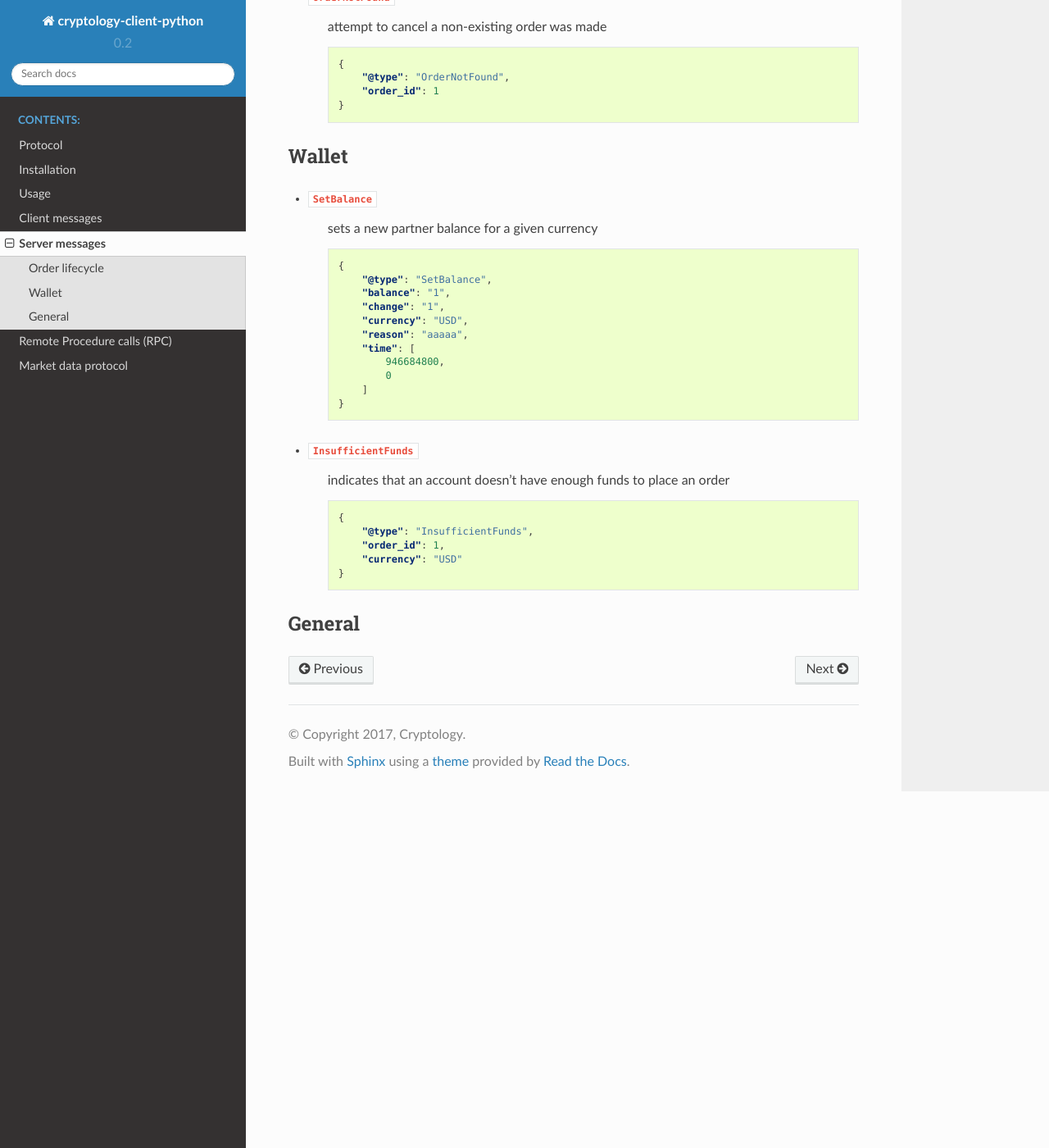
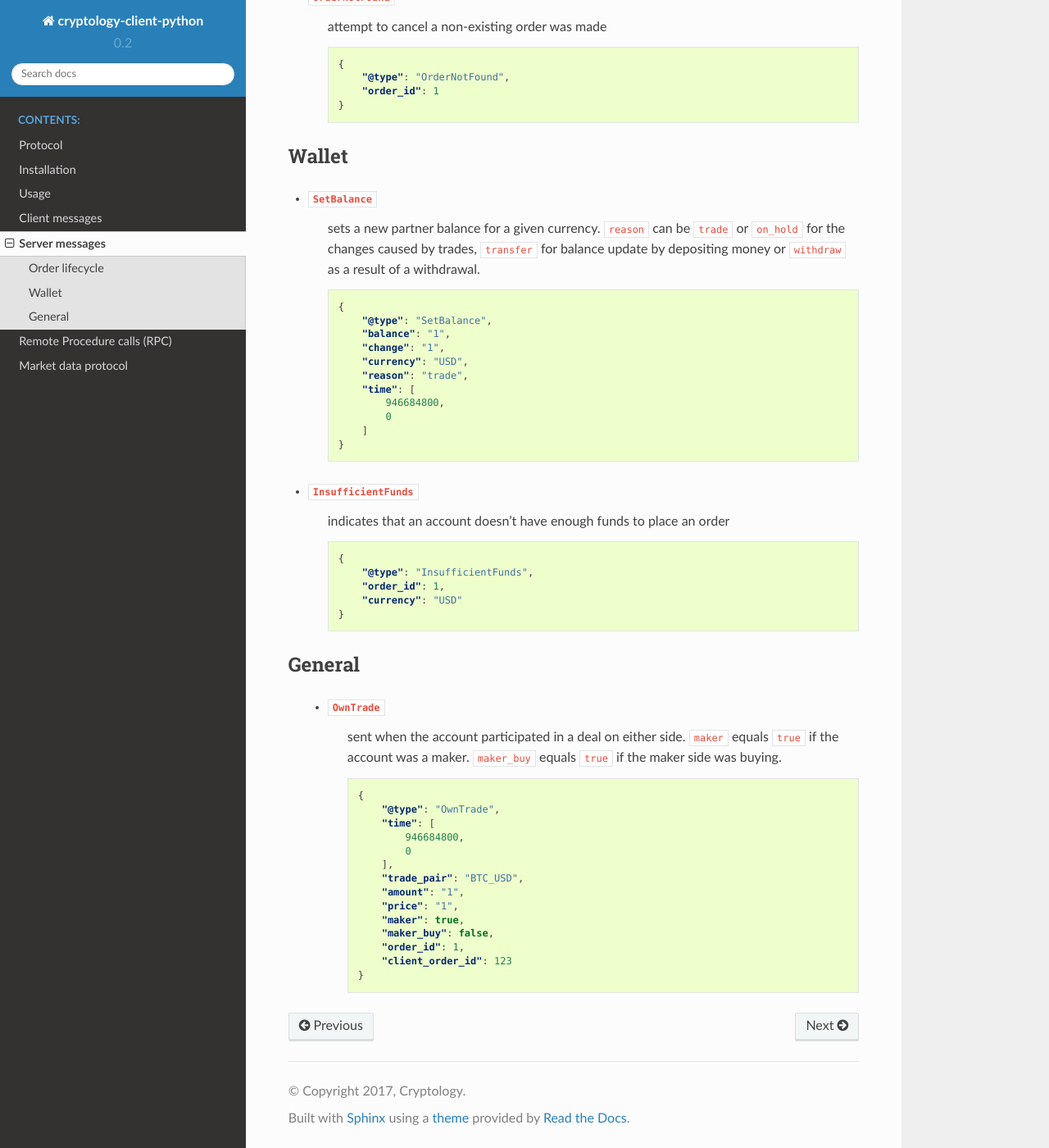
Before and after one commit to CryptologyExchange/cryptology-client-python, a Sphinx documentation site: the page built from docs/server_messages.rst, in a window 1280 px wide and 1400 px high, scrolled down 1716 px. Shown: the whole window at 82% size. Built offline with Sphinx 7.4.7 and the Read the Docs theme 2.0.0, drawn with Linux system fonts in a browser that asks for light colours.

Commit message:
OwnTrade description in docs

```diff
--- a/docs/server_messages.rst
+++ b/docs/server_messages.rst
@@ -102,7 +102,10 @@ Wallet
 ======
 
 - ``SetBalance``
-    sets a new partner balance for a given currency
+    sets a new partner balance for a given currency.
+    ``reason`` can be ``trade`` or ``on_hold`` for the changes caused by trades,
+    ``transfer`` for balance update by depositing money or
+    ``withdraw`` as a result of a withdrawal.
 
     .. code-block:: json
 
@@ -111,7 +114,7 @@ Wallet
             "balance": "1",
             "change": "1",
             "currency": "USD",
-            "reason": "aaaaa",
+            "reason": "trade",
             "time": [
                 946684800,
                 0
@@ -133,26 +136,10 @@ Wallet
 General
 =======
 
-..
-    - ``AnonymousTrade``
-        indicates any trade that happens on cryptology with sensitive data removed
-
-        .. code-block:: json
-
-            {
-                "@type": "AnonymousTrade",
-                "amount": "1",
-                "maker_buy": false,
-                "price": "1",
-                "time": [
-                    946684800,
-                    0
-                ],
-                "trade_pair": "BTC_USD"
-            }
-
     - ``OwnTrade``
-        sent when an account participated in a deal on either side.
+        sent when the account participated in a deal on either side.
+        ``maker`` equals ``true`` if the account was a maker.
+        ``maker_buy`` equals ``true`` if the maker side was buying.
 
         .. code-block:: json
 
@@ -167,5 +154,6 @@ General
                 "price": "1",
                 "maker": true,
                 "maker_buy": false,
-                "order_id": int,
+                "order_id": 1,
+                "client_order_id": 123
             }
```
